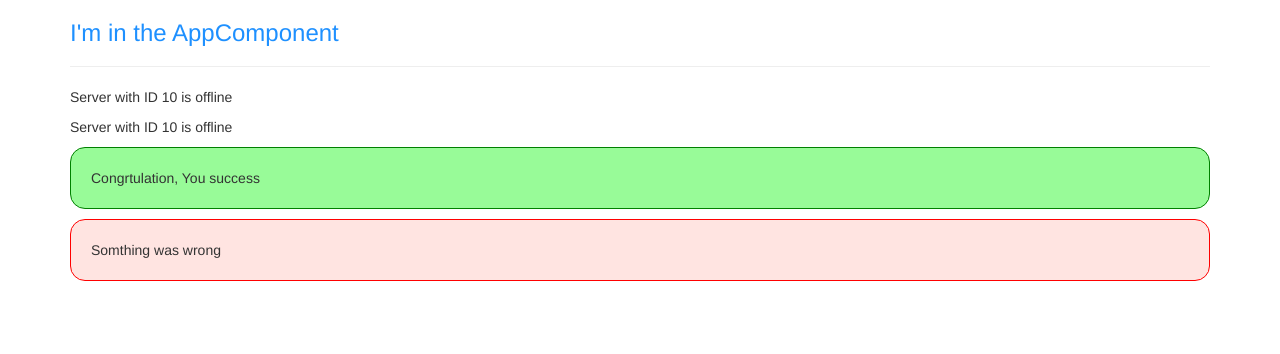
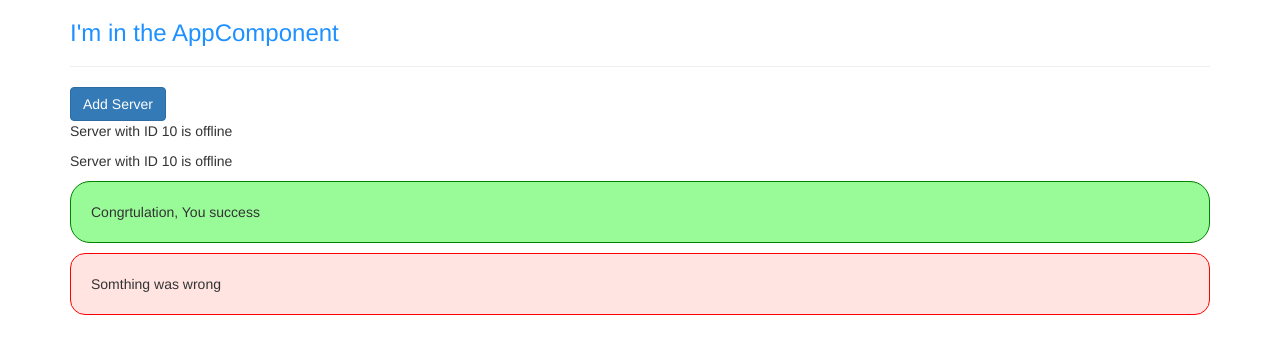
Before and after one commit to gavrielohana/Angular7Udemy, an Angular app in the folder My-First-App/: page / in a window 1280 px wide. Shown: the top 354 px of the page. Built offline with nearby package versions, Linux system fonts and the light colour scheme.

Commit message:
create property binding

```diff
--- a/My-First-App/src/app/servers/servers.component.html
+++ b/My-First-App/src/app/servers/servers.component.html
@@ -1,2 +1,6 @@
+<button
+class="btn btn-primary"
+[disabled]="!allowNewServer"
+>Add Server</button>
 <app-server></app-server>
 <app-server></app-server>
--- a/My-First-App/src/app/servers/servers.component.ts
+++ b/My-First-App/src/app/servers/servers.component.ts
@@ -2,14 +2,18 @@
 
 @Component({
   selector: 'app-servers',
-  template: `
-  <app-server></app-server>
-  <app-server></app-server>`,
+  templateUrl: './servers.component.html',
+  // template: `
+  // <app-server></app-server>
+  // <app-server></app-server>`,
   styleUrls: ['./servers.component.css']
 })
 export class ServersComponent implements OnInit {
+  allowNewServer = false;
 
-  constructor() { }
+  constructor() {
+    setTimeout(()=>{this.allowNewServer=true;},2000);
+   }
 
   ngOnInit() {
   }
--- a/My-First-App/src/app/succsess/success.component.css
+++ b/My-First-App/src/app/succsess/success.component.css
@@ -2,6 +2,6 @@
     padding: 20px;
     background-color: palegreen;
     border: 1px solid green;
-    border-radius: 15px;
+    border-radius: 20px;
 
 }
```
